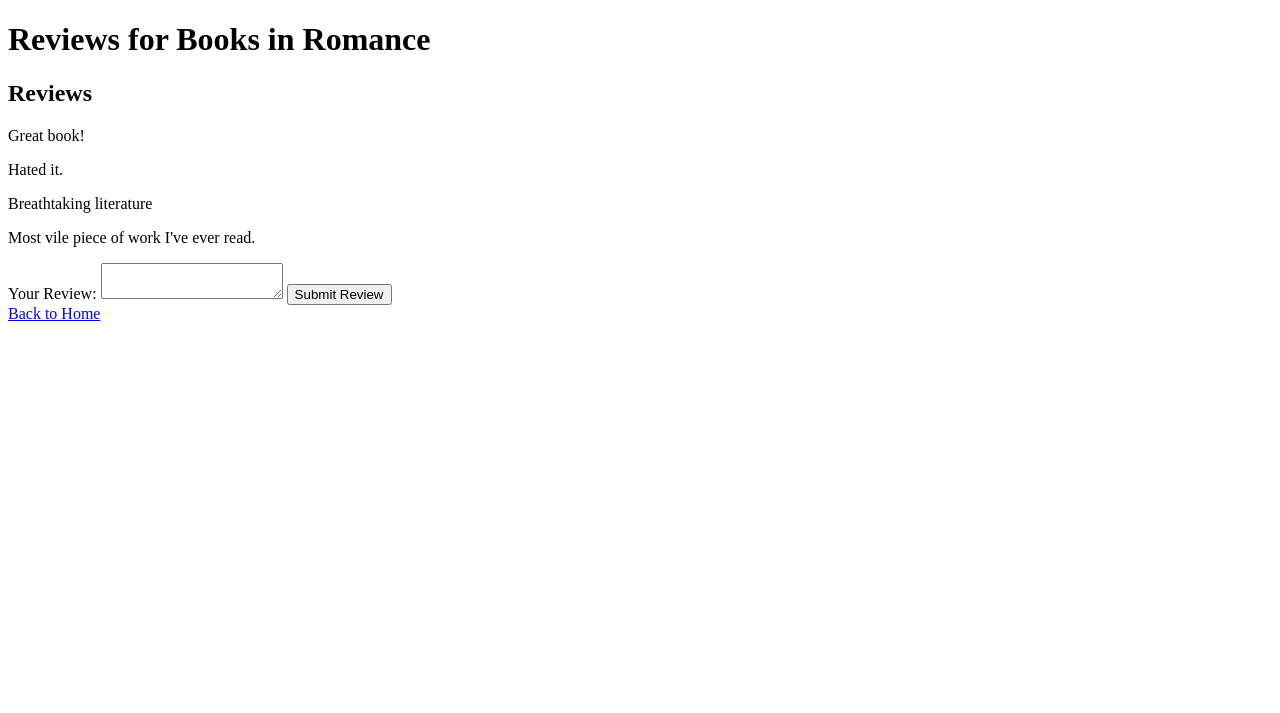
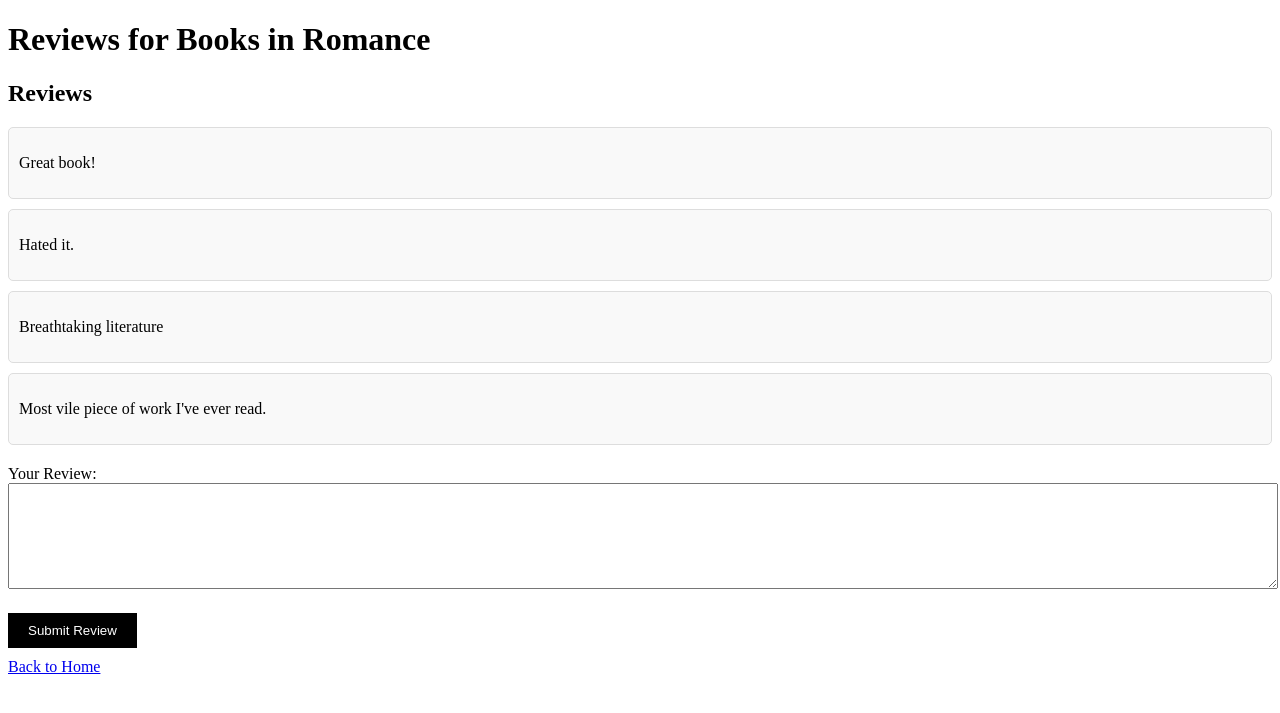
Before and after one commit to ameliasieg/COP4521-Group14, a Flask app: page /reviews/romance in a window 1280 px wide. Shown: the top 713 px of the page. Run offline with Flask 3, Linux system fonts and the light colour scheme; data comes from the database, SQL or seed files in the repository; both versions use the stored data as it was after the commit.

Commit message:
Made reviews more organized with boxes.

```diff
--- a/templates/reviews.html
+++ b/templates/reviews.html
@@ -3,6 +3,42 @@
 <head>
     <meta charset="UTF-8">
     <title>Book Reviews</title>
+    <style>
+        #reviews-container {
+            margin-top: 20px;
+        }
+
+        .review-box {
+            border: 1px solid #ddd;
+            margin-bottom: 10px;
+            padding: 10px;
+            border-radius: 5px;
+            background-color: #f9f9f9;
+        }
+
+
+
+        form {
+            margin-top: 20px;
+        }
+        textarea {
+            width: 100%;
+            height: 100px;
+            margin-bottom: 10px;
+        }
+        button {
+            background-color: black;
+            color: white;
+            padding: 10px 20px;
+            margin: 10px 0;
+            border: none;
+            cursor: pointer;
+        }
+        button:hover {
+            background-color: black;
+        }
+        </style>
+
 </head>
 <body>
     <h1>Reviews for Books in {{ genre | capitalize }}</h1>
@@ -12,7 +48,9 @@
         <h2>Reviews</h2>
         <!-- Loop through each review passed and display it -->
         {% for review in reviews %}
+        <div class="review-box">
             <p>{{ review[0] }}</p>
+        </div>
         {% endfor %}
     </div>
 
@@ -20,6 +58,7 @@
     <form action="/submit_review/{{ genre }}" method="post">
         <label for="review-text">Your Review:</label>
         <textarea id="review-text" name="review" required></textarea>
+
         <button type="submit">Submit Review</button>
     </form>
 
```
Also changed, not shown: socialReads.db.
